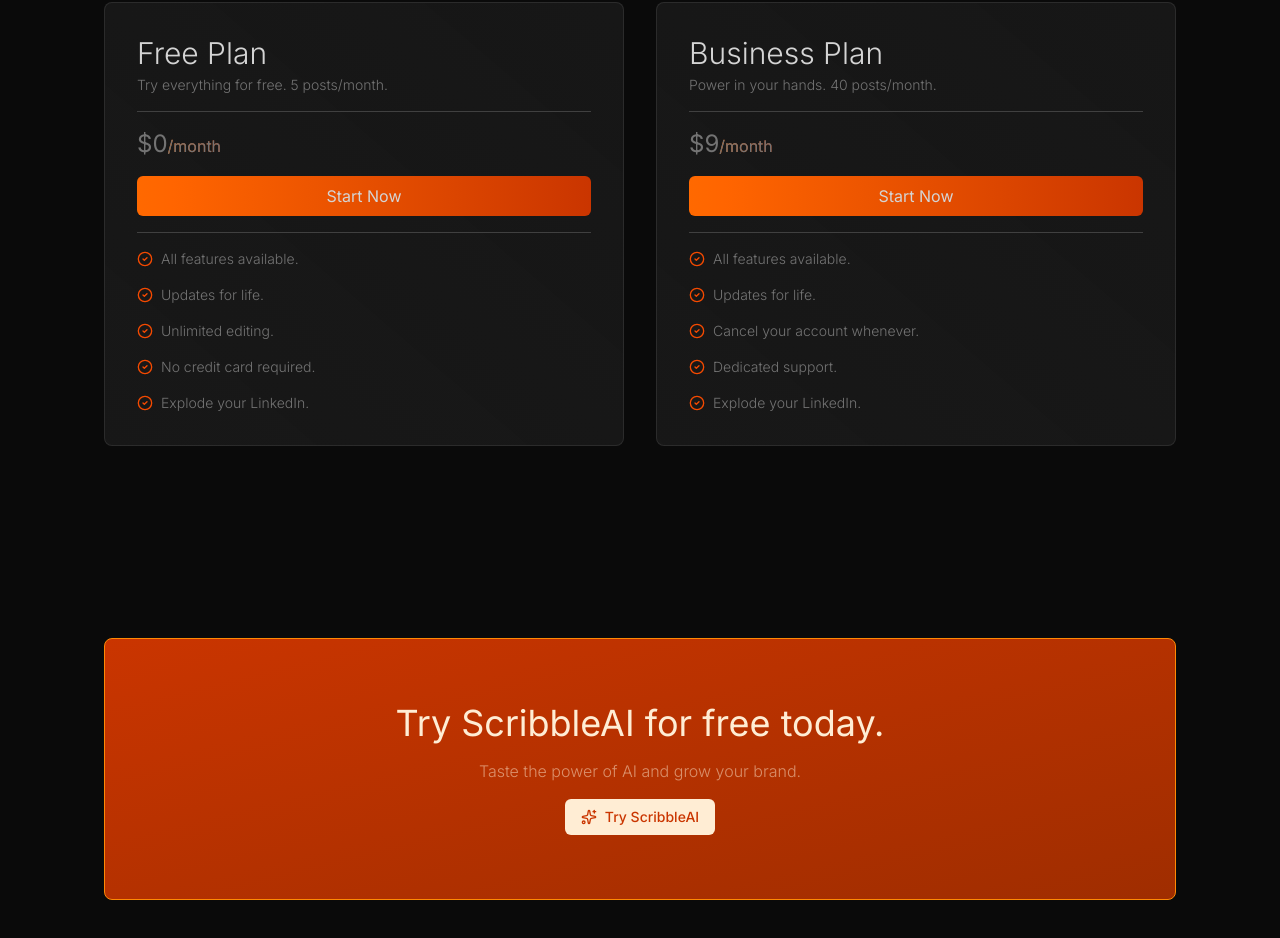
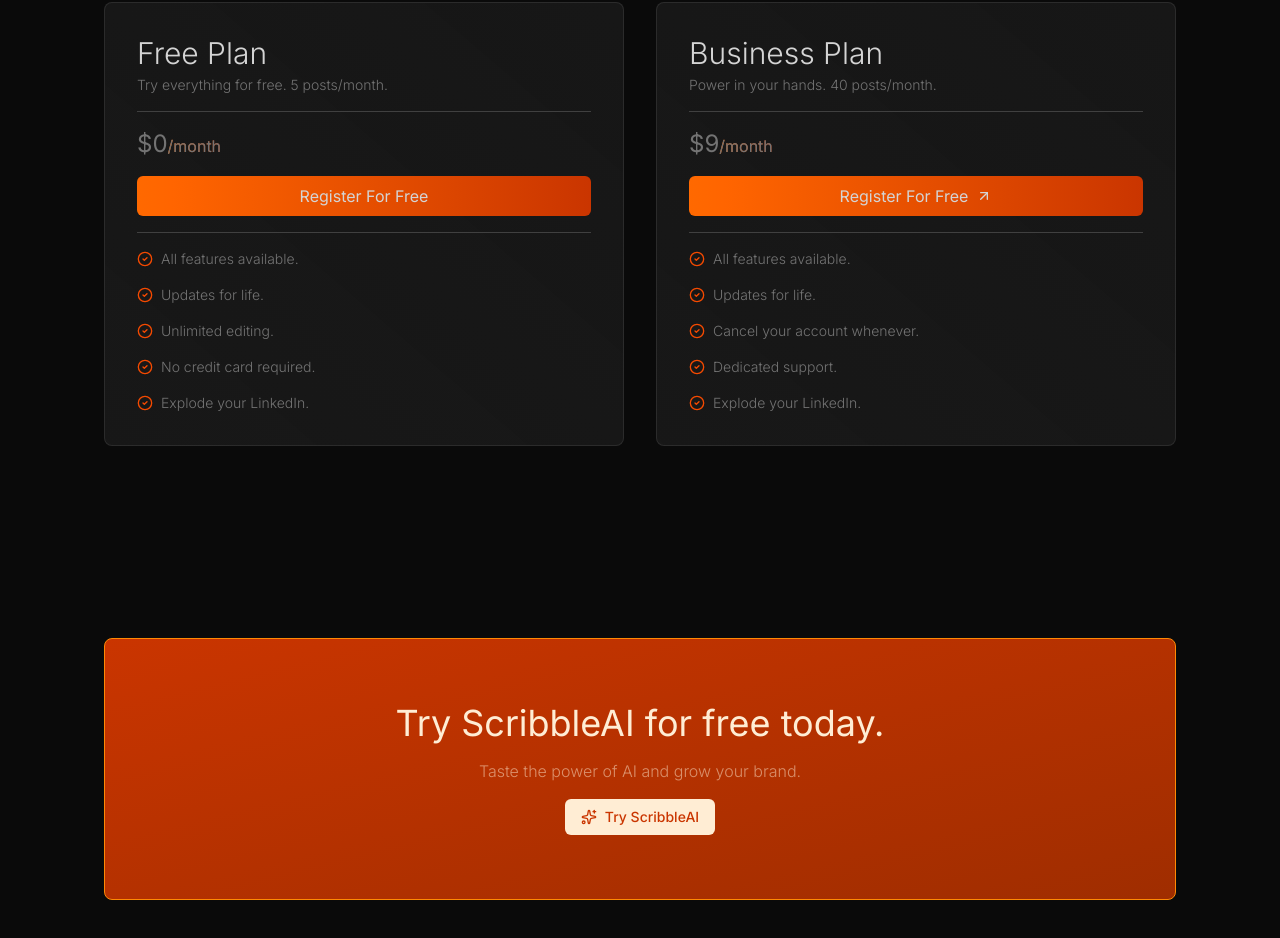
Before and after one commit to AlejandroPanos/linkedin-generator, a React app in the folder frontend/: page / in a window 1280 px wide. Shown: the part 2960-3898 px from the top of the page. Built offline with nearby package versions, Linux system fonts and the light colour scheme; no server answers; the HTML template or start-up script is replaced by a standard one; what tailwind-animations would draw is missing.

Commit message:
change/checkout-logic

```diff
--- a/frontend/src/components/public/Plans/PlanTypes/BusinessPlan.tsx
+++ b/frontend/src/components/public/Plans/PlanTypes/BusinessPlan.tsx
@@ -1,9 +1,5 @@
-import { CircleCheck } from "lucide-react";
-import { useMutation } from "@tanstack/react-query";
-import { useNavigate } from "react-router";
-
-import { useAuth } from "../../../../hooks/useAuth";
-import { createCheckoutSession } from "../../../../helpers/helpers";
+import { CircleCheck, ArrowUpRight } from "lucide-react";
+import { Link } from "react-router";
 
 const businessPlan = [
   {
@@ -38,34 +34,6 @@
 }
 
 const BusinessPlan = ({ isYear }: BusinessProps) => {
-  const navigate = useNavigate();
-  const { user } = useAuth();
-
-  const checkoutMutation = useMutation({
-    mutationFn: () => createCheckoutSession("business", isYear ? "yearly" : "monthly"),
-    onSuccess: (data) => {
-      window.location.href = data.sessionUrl;
-    },
-    onError: () => {
-      alert("Checkout error");
-    },
-  });
-
-  const handleUpgrade = () => {
-    if (!user) {
-      localStorage.setItem(
-        "pendingPlan",
-        JSON.stringify({
-          plan: "business",
-          billingPeriod: isYear ? "yearly" : "monthly",
-        }),
-      );
-      navigate("/register");
-      return;
-    }
-    checkoutMutation.mutate();
-  };
-
   return (
     <>
       <div className="plan-wrapper">
@@ -81,9 +49,10 @@
           <span>/{isYear ? "year" : "month"}</span>
         </h2>
 
-        <button onClick={handleUpgrade} disabled={checkoutMutation.isPending}>
-          {checkoutMutation.isPending ? "Loading..." : "Start Now"}
-        </button>
+        <Link className="start-btn group" to="/register">
+          <span>Register For Free</span>
+          <ArrowUpRight className="w-4 h-4 group-hover:-translate-y-1 " />
+        </Link>
 
         <hr />
         <ul>
--- a/frontend/src/components/public/Plans/PlanTypes/FreePlan.tsx
+++ b/frontend/src/components/public/Plans/PlanTypes/FreePlan.tsx
@@ -45,7 +45,7 @@
         </h2>
 
         <Link className="start-btn" to={"/register"}>
-          Start Now
+          Register For Free
         </Link>
 
         <hr />
--- a/frontend/src/components/public/Plans/Plans.css
+++ b/frontend/src/components/public/Plans/Plans.css
@@ -73,6 +73,6 @@
     @apply text-sm;
   }
   .start-btn {
-    @apply w-full flex items-center justify-center p-2 rounded-md bg-linear-to-r from-orange-500 to-orange-700 hover:opacity-90 hover:cursor-pointer transition-all disabled:opacity-60 disabled:pointer-events-none;
+    @apply w-full flex items-center justify-center gap-2 p-2 rounded-md bg-linear-to-r from-orange-500 to-orange-700 hover:opacity-90 hover:cursor-pointer transition-all disabled:opacity-60 disabled:pointer-events-none;
   }
 }
--- a/frontend/src/components/public/RegisterForm/RegisterForm.tsx
+++ b/frontend/src/components/public/RegisterForm/RegisterForm.tsx
@@ -1,39 +1,18 @@
-import { Link, useNavigate } from "react-router";
+import { Link } from "react-router";
 import { useMutation } from "@tanstack/react-query";
 import type { FormEvent } from "react";
 import { AxiosError } from "axios";
 
 import { register } from "../../../helpers/helpers";
-import { createCheckoutSession } from "../../../helpers/helpers";
 import { useAuth } from "../../../hooks/useAuth";
 
 const RegisterForm = () => {
-  const navigate = useNavigate();
   const { dispatch } = useAuth();
 
   const registerMutation = useMutation({
     mutationFn: register,
     onSuccess: async (data) => {
       dispatch({ type: "REGISTER", payload: data });
-
-      const pendingPlan = localStorage.getItem("pendingPlan");
-      if (pendingPlan) {
-        try {
-          const { plan, billingPeriod } = JSON.parse(pendingPlan);
-          localStorage.removeItem("pendingPlan");
-
-          const checkoutData = await createCheckoutSession(plan, billingPeriod);
-          if (checkoutData && checkoutData.sessionUrl) {
-            window.location.href = checkoutData.sessionUrl;
-          } else {
-            navigate("/dashboard");
-          }
-        } catch (error) {
-          navigate("/dashboard");
-        }
-      } else {
-        navigate("/dashboard");
-      }
     },
   });
 
```
